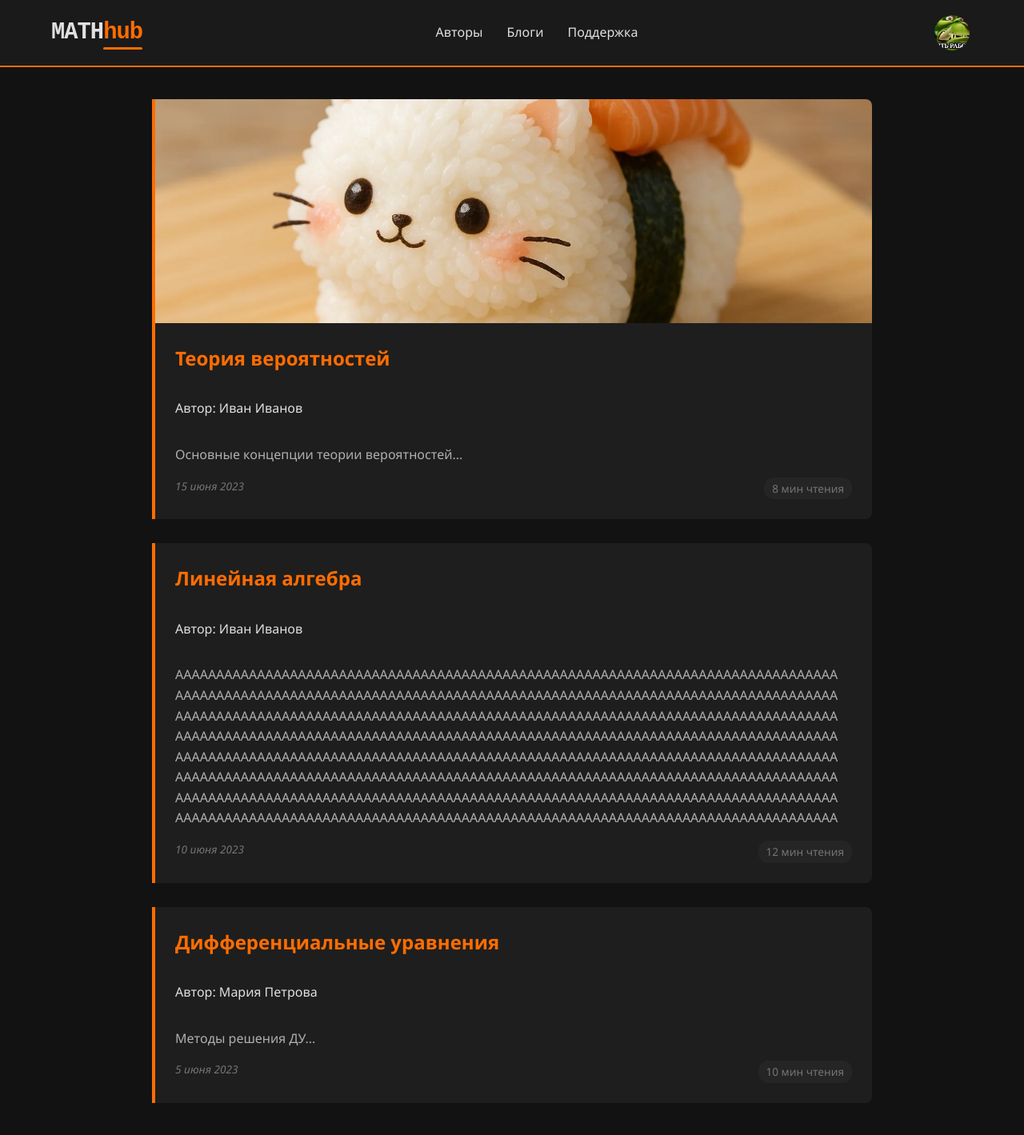
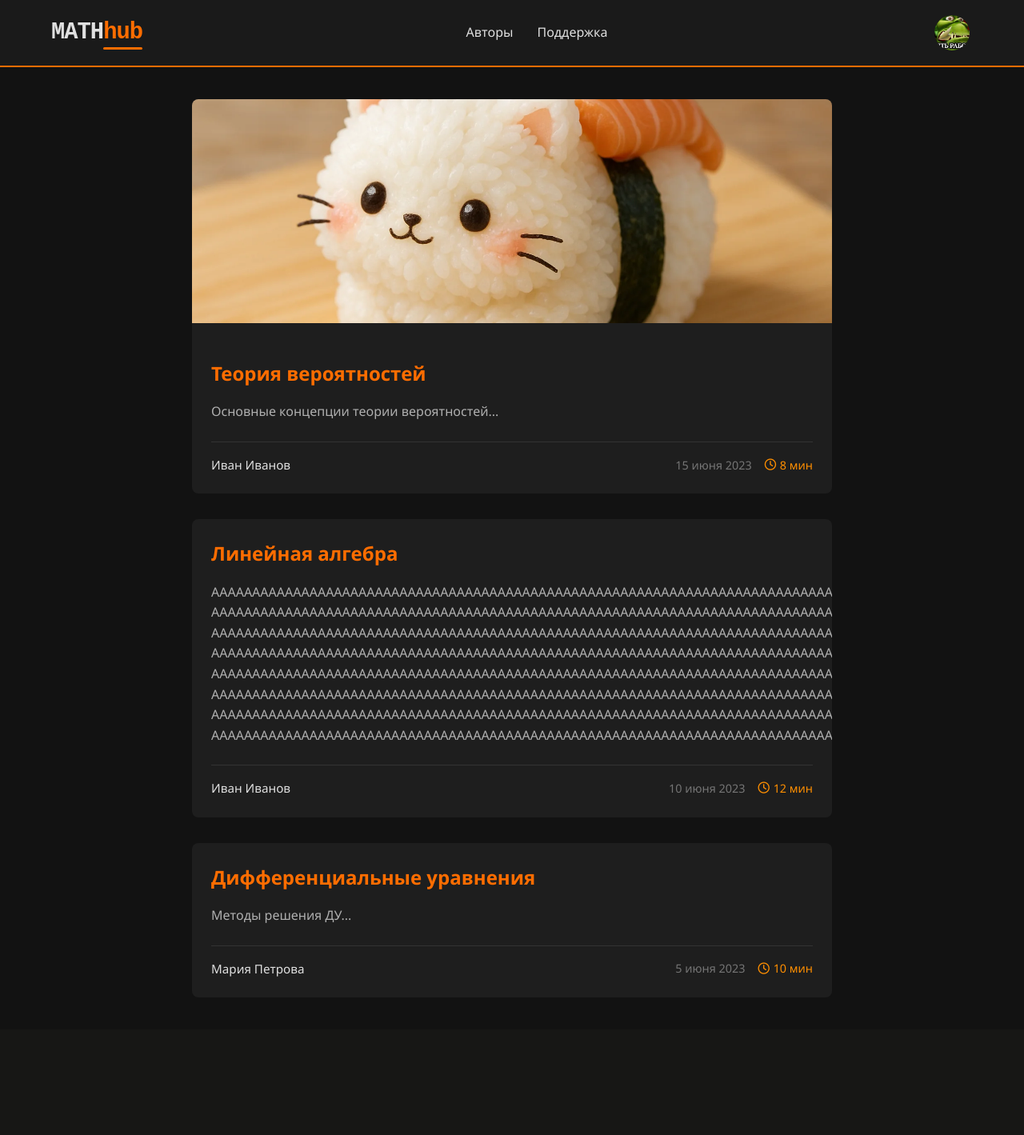
Before and after one commit to Jrol123/KBHub, a Flask app: page / in a window 1280 px wide. Shown: the whole page at 80% size. After the commit the page ends 1221 px from the top, so only its background shows below. Run offline with Flask 3, Linux system fonts and the light colour scheme.

Commit message:
Добавил ссылку на автора в карточку поста

```diff
--- a/app.py
+++ b/app.py
@@ -126,6 +126,12 @@
     return render_template('post.html', post=post_item)
 
 
+@app.route('/user/<int:user_id>')
+def user_profile(user_id):
+    user = User.query.get_or_404(user_id)
+    return render_template('user_profile.html', user=user)
+
+
 if __name__ == '__main__':
     init_db()
-    app.run(host='0.0.0.0', port=5000, debug=True)
+    app.run(debug=True) #  host='0.0.0.0', port=5000
--- a/static/css/styles.css
+++ b/static/css/styles.css
@@ -323,3 +323,143 @@
         font-size: 1.3rem;
     }
 }
+/* Основные стили */
+.posts-container {
+    width: 100%;
+    max-width: 800px;
+    margin: 0 auto;
+    padding: 0 20px;
+    display: flex;
+    flex-direction: column;
+    gap: 2rem;
+}
+
+.post-card {
+    background: #1e1e1e;
+    border-radius: 8px;
+    overflow: hidden;
+    transition: transform 0.3s ease;
+    width: 100%;
+    position: relative;
+}
+
+.post-link-overlay {
+    position: absolute;
+    top: 0;
+    left: 0;
+    right: 0;
+    bottom: 0;
+    z-index: 1;
+    text-decoration: none;
+}
+
+/* Делаем автора кликабельным поверх overlay */
+.author-link {
+    position: relative;
+    z-index: 2;
+}
+
+.post-card:hover {
+    transform: translateY(-3px);
+}
+
+.post-image-wrapper {
+    width: 100%;
+    height: 300px;
+    overflow: hidden;
+}
+
+.post-image {
+    width: 100%;
+    height: 100%;
+    object-fit: cover;
+    transition: transform 0.5s ease;
+}
+
+.post-card:hover .post-image {
+    transform: scale(1.03);
+}
+
+.post-content-wrapper {
+    padding: 1.5rem;
+}
+
+.post-title {
+    color: #ff6d00;
+    margin: 0 0 1rem 0;
+    font-size: 1.5rem;
+}
+
+.post-excerpt {
+    color: #b0b0b0;
+    margin: 0 0 1.5rem 0;
+    line-height: 1.6;
+}
+
+.post-footer {
+    display: flex;
+    justify-content: space-between;
+    align-items: center;
+    padding-top: 1rem;
+    border-top: 1px solid #333;
+}
+
+.author-link {
+    color: #e0e0e0;
+    text-decoration: none;
+    transition: color 0.3s ease;
+    font-size: 0.95rem;
+}
+
+.author-link:hover {
+    color: #ff6d00;
+    text-decoration: underline;
+}
+
+.post-meta-right {
+    display: flex;
+    align-items: center;
+    gap: 1rem;
+}
+
+.post-date {
+    color: #757575;
+    font-size: 0.9rem;
+}
+
+.reading-time {
+    color: #ff8f00;
+    font-size: 0.9rem;
+    display: flex;
+    align-items: center;
+    gap: 0.3rem;
+}
+
+/* Адаптивность */
+@media (max-width: 768px) {
+    .posts-container {
+        padding: 0 15px;
+        gap: 1.5rem;
+    }
+
+    .post-image-wrapper {
+        height: 220px;
+    }
+
+    .post-content-wrapper {
+        padding: 1.2rem;
+    }
+}
+
+@media (max-width: 480px) {
+    .post-footer {
+        flex-direction: column;
+        align-items: flex-start;
+        gap: 0.5rem;
+    }
+
+    .post-meta-right {
+        width: 100%;
+        justify-content: space-between;
+    }
+}
--- a/templates/base.html
+++ b/templates/base.html
@@ -6,6 +6,7 @@
     <title>{% block title %}MATHhub{% endblock %}</title>
     <link rel="stylesheet" href="{{ url_for('static', filename='css/styles.css') }}">
     <link rel="icon" href="{{ url_for('static', filename='img/favicon.ico') }}">
+    <link rel="stylesheet" href="https://cdnjs.cloudflare.com/ajax/libs/font-awesome/6.0.0/css/all.min.css">
 </head>
 <body>
     <nav class="navbar">
@@ -15,7 +16,6 @@
 
         <ul class="nav-links">
             <li><a href="#">Авторы</a></li>
-            <li><a href="#">Блоги</a></li>
             <li><a href="#">Поддержка</a></li>
         </ul>
 
@@ -25,7 +25,7 @@
             </div>
             <div class="dropdown-menu" id="dropdownMenu">
                 <a href="#" class="dropdown-item">Профиль</a>
-                <a href="#" class="dropdown-item">Ваши блоги</a>
+                <a href="#" class="dropdown-item">Подписки</a>
                 <a href="#" class="dropdown-item">Закладки</a>
                 <div class="dropdown-divider"></div>
                 <a href="#" class="dropdown-item logout">Выйти</a>
--- a/templates/index.html
+++ b/templates/index.html
@@ -1,24 +1,37 @@
 {% extends "base.html" %}
 
 {% block content %}
-    {% for post in posts %}
-    <a href="{{ url_for('post', post_id=post.id) }}" class="post-link">
-        <div class="post">
+    <div class="posts-container">
+        {% for post in posts %}
+        <div class="post-card">
+            <a href="{{ url_for('post', post_id=post.id) }}" class="post-link-overlay"></a>
+
             {% if post.image %}
-            <div class="post-image-container">
-                <img src="{{ url_for('static', filename='img/' + post.image) }}" alt="{{ post.title }}" class="post-image" loading="lazy">
+            <div class="post-image-wrapper">
+                <img src="{{ url_for('static', filename='img/' + post.image) }}"
+                     alt="{{ post.title }}"
+                     class="post-image"
+                     loading="lazy">
             </div>
             {% endif %}
-            <div class="post-content">
+
+            <div class="post-content-wrapper">
                 <h2 class="post-title">{{ post.title }}</h2>
-                <p class="post-author">Автор: {{ post.author.name }}</p>
                 <p class="post-excerpt">{{ post.excerpt }}</p>
-                <div class="post-meta">
-                    <span class="meta-date">{{ post.date }}</span>
-                    <span class="meta-reading-time">{{ post.reading_time }} мин чтения</span>
+
+                <div class="post-footer">
+                    <a href="{{ url_for('user_profile', user_id=post.author.id) }}" class="author-link">
+                        {{ post.author.name }}
+                    </a>
+                    <div class="post-meta-right">
+                        <span class="post-date">{{ post.date }}</span>
+                        <span class="reading-time">
+                            <i class="far fa-clock"></i> {{ post.reading_time }} мин
+                        </span>
+                    </div>
                 </div>
             </div>
         </div>
-    </a>
-    {% endfor %}
+        {% endfor %}
+    </div>
 {% endblock %}
```
